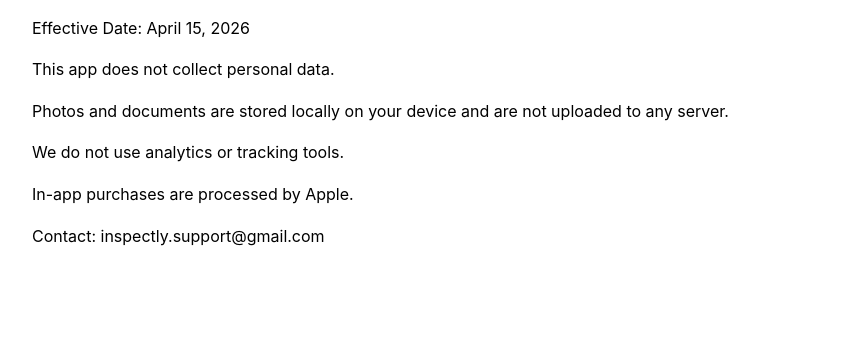
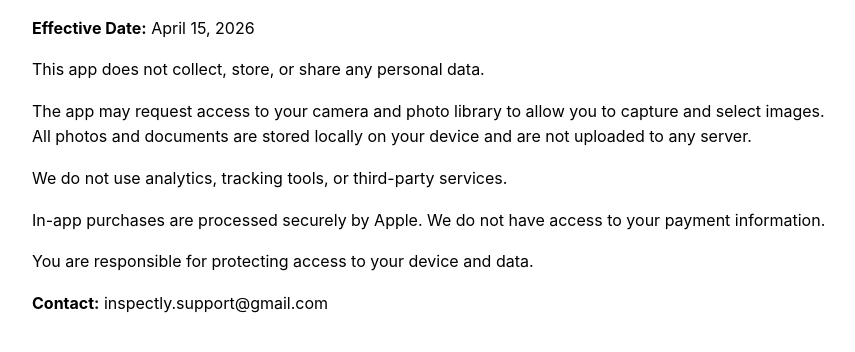
Before and after one commit to antonkApple/privacy-policy, a plain HTML site: page index.html in a window 1280 px wide. Shown: the part 88-440 px from the top of the page, without its empty margins (208-1063 px from the left). Drawn offline with Linux system fonts and the light colour scheme.

Commit message:
Update index.html

```diff
--- a/index.html
+++ b/index.html
@@ -18,17 +18,19 @@ h1 { font-size: 28px; }
 
 <h1>Privacy Policy</h1>
 
-<p>Effective Date: April 15, 2026</p>
+<p><strong>Effective Date:</strong> April 15, 2026</p>
 
-<p>This app does not collect personal data.</p>
+<p>This app does not collect, store, or share any personal data.</p>
 
-<p>Photos and documents are stored locally on your device and are not uploaded to any server.</p>
+<p>The app may request access to your camera and photo library to allow you to capture and select images. All photos and documents are stored locally on your device and are not uploaded to any server.</p>
 
-<p>We do not use analytics or tracking tools.</p>
+<p>We do not use analytics, tracking tools, or third-party services.</p>
 
-<p>In-app purchases are processed by Apple.</p>
+<p>In-app purchases are processed securely by Apple. We do not have access to your payment information.</p>
 
-<p>Contact: inspectly.support@gmail.com</p>
+<p>You are responsible for protecting access to your device and data.</p>
+
+<p><strong>Contact:</strong> inspectly.support@gmail.com</p>
 
 </body>
 </html>
```
